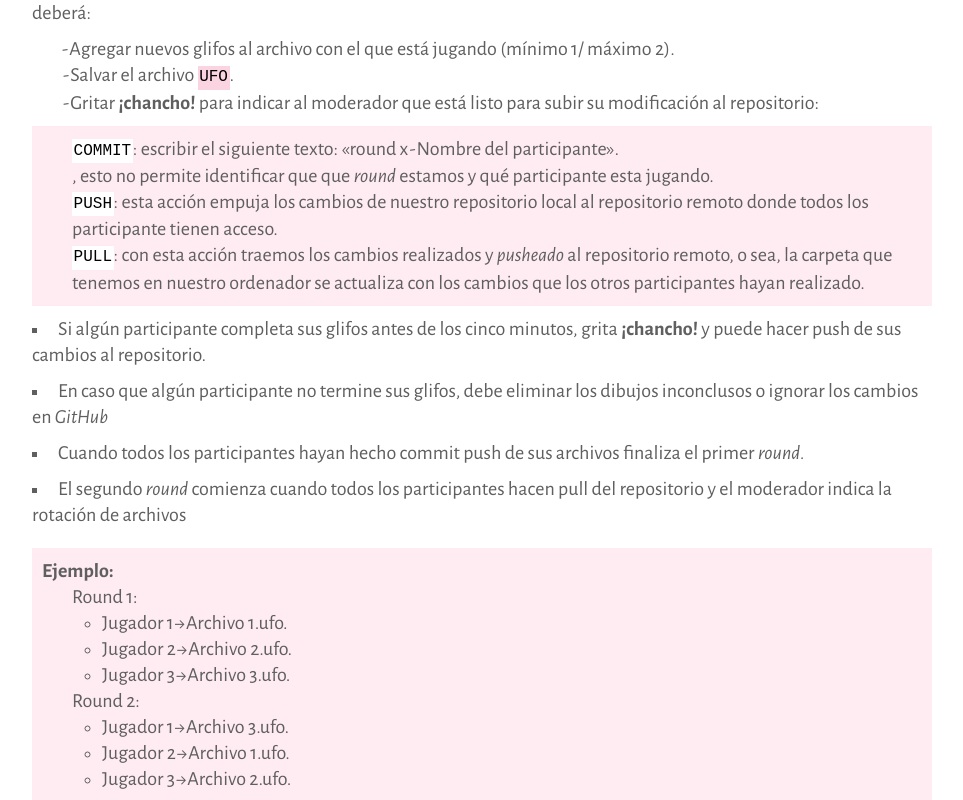
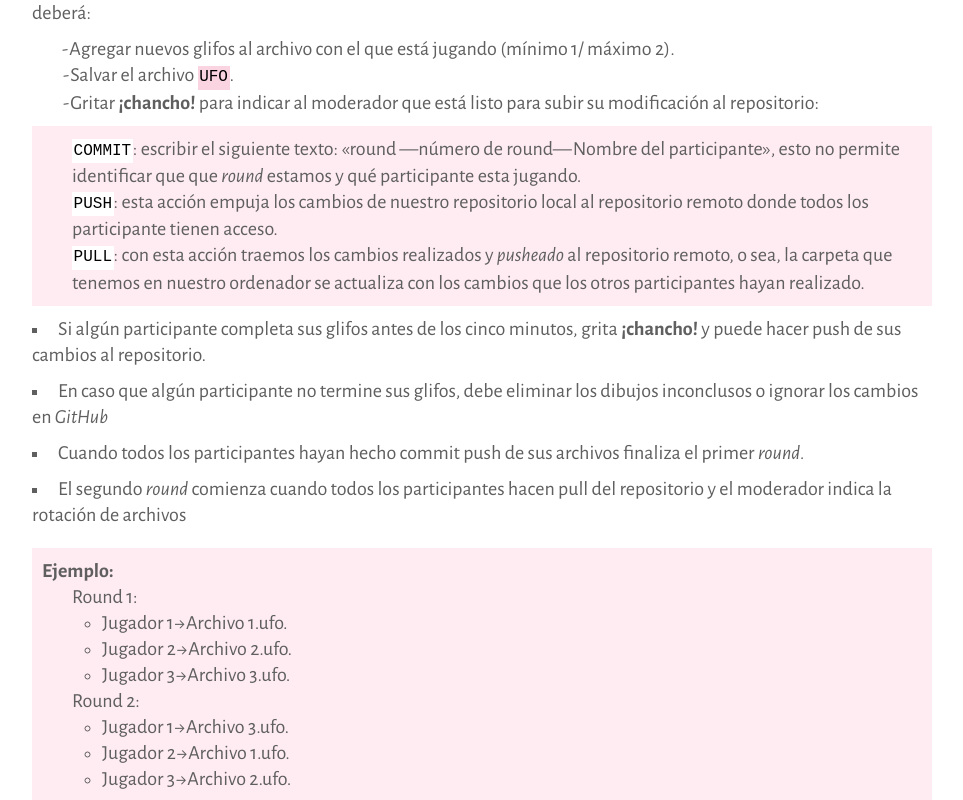
Before and after one commit to chanchooo-vaaa/reglas, a plain HTML site: page index.html in a window 1280 px wide. Shown: the part 2123-2923 px from the top of the page, without its empty margins (108-1071 px from the left). Drawn offline with nearby package versions, Linux system fonts and the light colour scheme; a web font is replaced by a local one.

Commit message:
cambio coma

```diff
--- a/index.html
+++ b/index.html
@@ -110,7 +110,7 @@
 
 	<blockquote>
 		<ul>
-			<li><kbd>COMMIT</kbd>: escribir el siguiente texto: «round x - Nombre del participante».</li>, esto no permite identificar que que <em>round</em> estamos y qué participante esta jugando.
+			<li><kbd>COMMIT</kbd>: escribir el siguiente texto: «round —número de round— Nombre del participante», esto no permite identificar que que <em>round</em> estamos y qué participante esta jugando.</li>
 			<li><kbd>PUSH</kbd>: esta acción empuja los cambios de nuestro repositorio local al repositorio remoto donde todos los participante tienen acceso.</li>
 			<li><kbd>PULL</kbd>: con esta acción traemos los cambios realizados y <em>pusheado</em> al repositorio remoto, o sea, la carpeta que tenemos en nuestro ordenador se actualiza con los cambios que los otros participantes hayan realizado.</li>
 		</ul>
```
